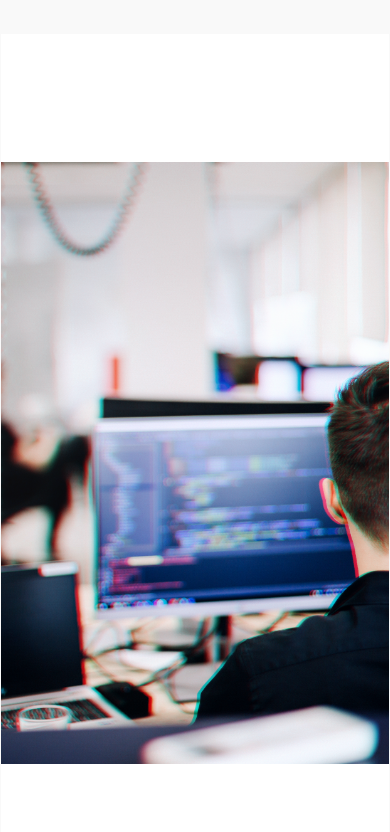
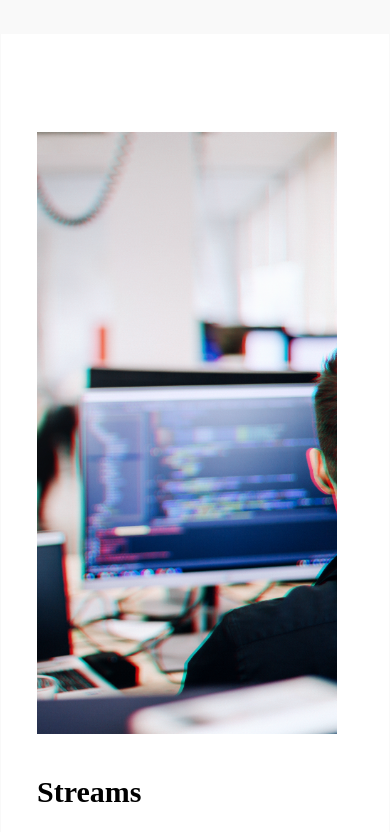
Before and after one commit to TatyanaShevchenko/lx-media-test, a Next.js app: page / in a window 390 px wide. Shown: the part 2200-3032 px from the top of the page. Built offline with nearby package versions, Linux system fonts and the light colour scheme; a web font is replaced by a local one.

Commit message:
fix(slider): fix slider mobile height

```diff
--- a/components/footer/index.module.scss
+++ b/components/footer/index.module.scss
@@ -54,6 +54,7 @@
 
         @media (max-width: $mobile) {
             padding-bottom: 16px;
+            align-items: flex-end;
         }
     }
 
--- a/components/slider/index.module.scss
+++ b/components/slider/index.module.scss
@@ -30,6 +30,10 @@
     height: 1040px;
     width: 100%;
     position: relative;
+
+    @media (max-width: $mobile) {
+        height: 940px;
+    }
 }
 
 .slide {
@@ -81,6 +85,17 @@
         & + & {
             margin-left: 138px;
         }
+
+        @media (max-width: $mobile) {
+            box-sizing: border-box;
+            margin-top: 98px;
+            width: 100%;
+            padding: 0 36px;
+
+            & + & {
+                display: none;
+            }
+        }
     }
 
     &__row {
@@ -92,7 +107,13 @@
         background-image: url(/images/slides/slide_1.png);
         background-size: cover;
         background-repeat: no-repeat;
+        background-position: center;
         margin-bottom: 73px;
+
+        @media (max-width: $mobile) {
+            width: 100%;
+            margin-bottom: 40px;
+        }
     }
 
     &__title {
--- a/pages/_app.js
+++ b/pages/_app.js
@@ -5,6 +5,12 @@ import { AboutUs } from '../components/about-us'
 import { Career } from '../components/career'
 import { Slider } from '../components/slider'
 import { Footer } from '../components/footer'
+
+// TODO:
+// 1) fix career component desktop layout
+// 2) arrow-link change color in mobile
+// 3) add slider navigation arrow desktop and mobile
+// 4) loop in slider? repeatable bg
 
 export default function Home() {
     return (
```
